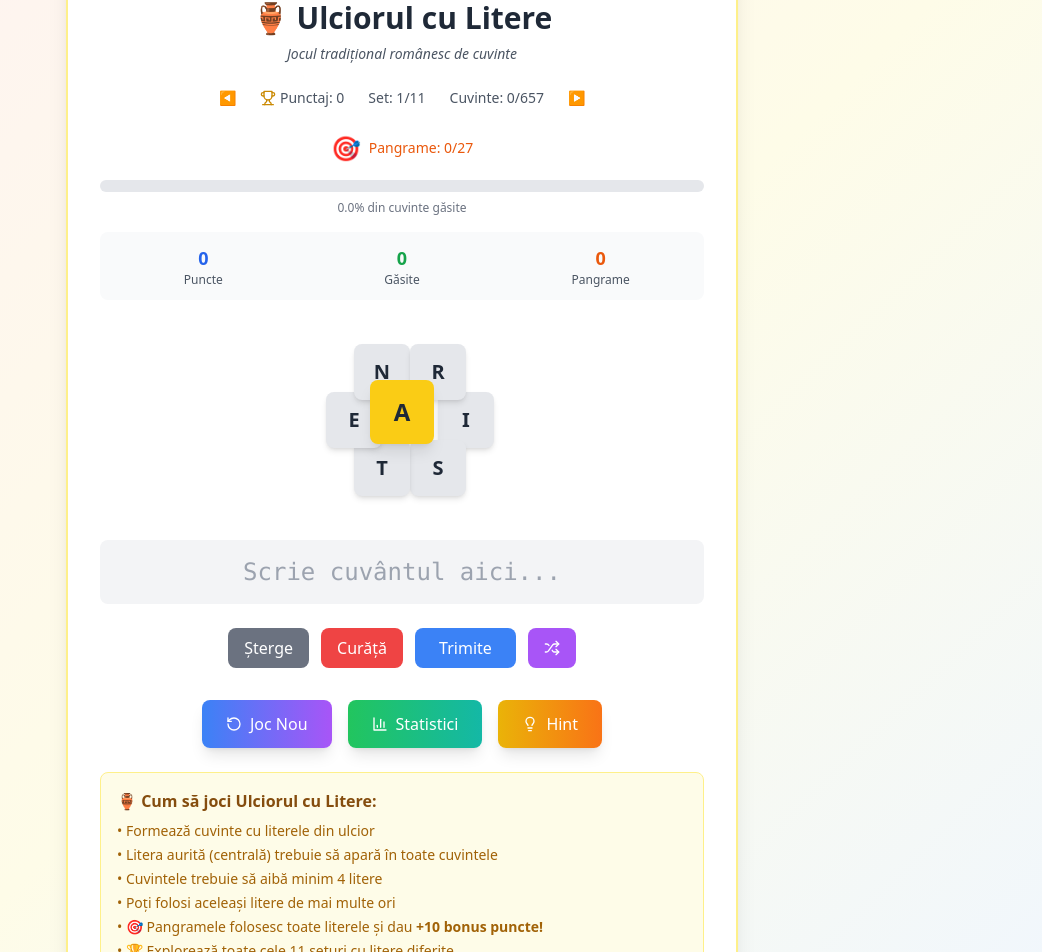
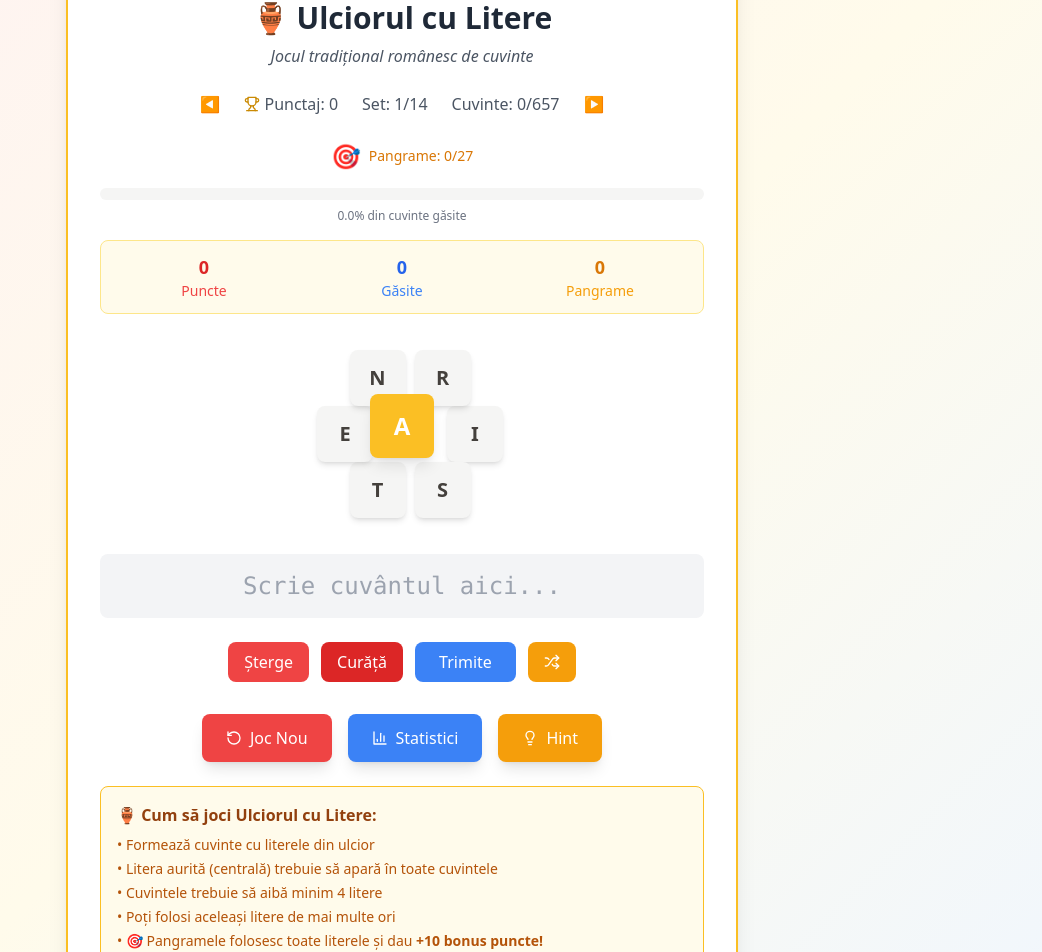
Before and after one commit to Michael1cs/ulciorul-cu-litere, a React (Create React App) app: page / in a window 1280 px wide. Shown: the part 106-1058 px from the top of the page, without its empty margins (238-1280 px from the left). Built offline with nearby package versions, Linux system fonts and the light colour scheme.

Commit message:
🎨 Paletă de culori îmbunătățită - culori mai deschise, fundal crem, aspect mai plăcut

```diff
--- a/src/App.tsx
+++ b/src/App.tsx
@@ -35,6 +35,13 @@ interface StatsData {
   averageScore: number;
 }
 
+interface DailySetProgress {
+  foundWords: string[];
+  score: number;
+  date: string;
+  setId: number;
+}
+
 export default function UlciorulCuLitere() {
   const letterSets: LetterSet[] = [
     { letters: ['A', 'S', 'T', 'R', 'I', 'N', 'E'], center: 'A', id: 1 },
@@ -47,7 +54,10 @@ export default function UlciorulCuLitere() {
     { letters: ['A', 'B', 'S', 'O', 'L', 'U', 'T'], center: 'A', id: 8 },
     { letters: ['E', 'X', 'P', 'L', 'I', 'C', 'A'], center: 'E', id: 9 },
     { letters: ['I', 'M', 'P', 'O', 'R', 'T', 'A'], center: 'I', id: 10 },
-    { letters: ['Ă', 'T', 'A', 'R', 'I', 'M', 'U'], center: 'Ă', id: 11 }
+    { letters: ['Ă', 'T', 'A', 'R', 'I', 'M', 'U'], center: 'Ă', id: 11 },
+    { letters: ['Î', 'N', 'T', 'R', 'E', 'A', 'G'], center: 'Î', id: 12 },
+    { letters: ['Ș', 'T', 'I', 'R', 'E', 'A', 'N'], center: 'Ș', id: 13 },
+    { letters: ['Ț', 'A', 'R', 'Ă', 'N', 'I', 'E'], center: 'Ț', id: 14 }
   ];
 
   // Dicționare complete din fișierul JSON
@@ -75,6 +85,7 @@ export default function UlciorulCuLitere() {
   const [showStats, setShowStats] = useState<boolean>(false);
   const [dailyStats, setDailyStats] = useState<Record<string, DailyStats>>({});
   const [generalStats, setGeneralStats] = useState<GeneralStats>({ totalGames: 0, totalScore: 0, streak: 0 });
+  const [dailySetProgress, setDailySetProgress] = useState<Record<string, DailySetProgress>>({});
 
   const shuffleLetters = useCallback(() => {
     const letters = currentSet.letters.filter((letter: string) => letter !== currentSet.center);
@@ -143,6 +154,73 @@ export default function UlciorulCuLitere() {
     shuffleLetters();
   }, [currentSet, shuffleLetters]);
 
+  // Salvează progresul setului curent
+  const saveSetProgress = (): void => {
+    const today = new Date().toISOString().split('T')[0];
+    const progressKey = `${today}-${currentSet.id}`;
+
+    try {
+      const newProgress = {
+        ...dailySetProgress,
+        [progressKey]: {
+          foundWords: [...foundWords],
+          score: score,
+          date: today,
+          setId: currentSet.id
+        }
+      };
+
+      setDailySetProgress(newProgress);
+      localStorage.setItem('ulciorul_set_progress', JSON.stringify(newProgress));
+    } catch (error) {
+      console.error('Eroare la salvarea progresului:', error);
+    }
+  };
+
+  // Încarcă progresul pentru setul curent
+  const loadSetProgress = (setId: number): void => {
+    const today = new Date().toISOString().split('T')[0];
+    const progressKey = `${today}-${setId}`;
+    const progress = dailySetProgress[progressKey];
+
+    if (progress && progress.date === today) {
+      setFoundWords([...progress.foundWords]);
+      setScore(progress.score);
+      setMessage('Progresul pentru astăzi a fost restaurat! 🎯');
+      setTimeout(() => setMessage(''), 3000);
+    } else {
+      // Reset pentru ziua nouă sau set nou
+      setFoundWords([]);
+      setScore(0);
+      setMessage('');
+    }
+  };
+
+  // Salvează progresul automat când se schimbă cuvintele găsite sau scorul
+  useEffect(() => {
+    if (foundWords.length > 0 && currentSet.id) {
+      const today = new Date().toISOString().split('T')[0];
+      const progressKey = `${today}-${currentSet.id}`;
+
+      try {
+        const newProgress = {
+          ...dailySetProgress,
+          [progressKey]: {
+            foundWords: [...foundWords],
+            score: score,
+            date: today,
+            setId: currentSet.id
+          }
+        };
+
+        setDailySetProgress(newProgress);
+        localStorage.setItem('ulciorul_set_progress', JSON.stringify(newProgress));
+      } catch (error) {
+        console.error('Eroare la salvarea progresului:', error);
+      }
+    }
+  }, [foundWords, score, currentSet.id]);
+
   const addSimpleDiacritics = (word: string): string => {
     if (!withDiacritics) return word;
 
@@ -157,7 +235,15 @@ export default function UlciorulCuLitere() {
       .replace(/\bMARIT\b/g, 'MĂRIT')
       .replace(/\bMATURA\b/g, 'MĂTURĂ')
       .replace(/\bRAREA\b/g, 'RĂREA')
-      .replace(/\bAMARI\b/g, 'AMĂRI');
+      .replace(/\bAMARI\b/g, 'AMĂRI')
+      .replace(/\bINTREGI\b/g, 'ÎNTREGI')
+      .replace(/\bINTREGA\b/g, 'ÎNTREAGĂ')
+      .replace(/\bSTIREA\b/g, 'ȘTIREA')
+      .replace(/\bSTIRI\b/g, 'ȘTIRI')
+      .replace(/\bSTIINTA\b/g, 'ȘTIINȚA')
+      .replace(/\bTARA\b/g, 'ȚARA')
+      .replace(/\bTARANI\b/g, 'ȚĂRANI')
+      .replace(/\bTINTA\b/g, 'ȚINTĂ');
   };
 
   const handleLetterClick = (letter: string): void => {
@@ -254,8 +340,10 @@ export default function UlciorulCuLitere() {
   };
 
   const newGame = (): void => {
-    // Salvează statisticile jocului curent înainte de a începe unul nou
+    // Salvează progresul setului curent înainte de a schimba
     if (foundWords.length > 0) {
+      saveSetProgress();
+
       const currentPangrams = foundWords.filter((word: string) => {
         const wordLetters = new Set(word.replace(/[ĂÂ]/g, 'A').replace(/[ÎÍ]/g, 'I').replace(/[ȘŞ]/g, 'S').replace(/[ȚŢ]/g, 'T').split(''));
         return currentSet.letters.every((letter: string) => wordLetters.has(letter));
@@ -266,15 +354,17 @@ export default function UlciorulCuLitere() {
 
     const randomSet = letterSets[Math.floor(Math.random() * letterSets.length)];
     setCurrentSet(randomSet);
-    setFoundWords([]);
     setCurrentWord('');
-    setMessage('');
-    setScore(0);
+
+    // Încarcă progresul pentru noul set (dacă există pentru astăzi)
+    setTimeout(() => loadSetProgress(randomSet.id), 100);
   };
 
   const switchSet = (direction: 'prev' | 'next'): void => {
-    // Salvează statisticile înainte de a schimba setul
+    // Salvează progresul setului curent înainte de a schimba
     if (foundWords.length > 0) {
+      saveSetProgress();
+
       const currentPangrams = foundWords.filter((word: string) => {
         const wordLetters = new Set(word.replace(/[ĂÂ]/g, 'A').replace(/[ÎÍ]/g, 'I').replace(/[ȘŞ]/g, 'S').replace(/[ȚŢ]/g, 'T').split(''));
         return currentSet.letters.every((letter: string) => wordLetters.has(letter));
@@ -292,11 +382,12 @@ export default function UlciorulCuLitere() {
       newIndex = currentIndex < letterSets.length - 1 ? currentIndex + 1 : 0;
     }
 
-    setCurrentSet(letterSets[newIndex]);
-    setFoundWords([]);
+    const newSet = letterSets[newIndex];
+    setCurrentSet(newSet);
     setCurrentWord('');
-    setMessage('');
-    setScore(0);
+
+    // Încarcă progresul pentru noul set (dacă există pentru astăzi)
+    setTimeout(() => loadSetProgress(newSet.id), 100);
   };
 
   const toggleDiacritics = (): void => {
@@ -427,26 +518,26 @@ export default function UlciorulCuLitere() {
   };
 
   return (
-    <div className="min-h-screen bg-gradient-to-br from-red-50 via-yellow-50 to-blue-50 p-3 sm:p-6">
+    <div className="min-h-screen bg-gradient-to-br from-red-50 via-amber-50 to-blue-50 p-3 md:p-6">
       <div className="max-w-2xl mx-auto">
-        <div className="bg-white rounded-2xl shadow-xl p-4 sm:p-8 border-2 border-yellow-200">
+        <div className="bg-white rounded-2xl shadow-xl p-4 md:p-8 border-2 border-amber-400">
 
           <div className="flex justify-center mb-4">
             <div className="text-2xl">🌻 🏺 🌻</div>
           </div>
 
-          <div className="text-center mb-6 sm:mb-8">
-            <h1 className="text-2xl sm:text-3xl font-bold text-gray-800 mb-2">🏺 Ulciorul cu Litere</h1>
-            <p className="text-xs sm:text-sm text-gray-600 mb-4 italic">Jocul tradițional românesc de cuvinte</p>
+          <div className="text-center mb-6 md:mb-8">
+            <h1 className="text-2xl md:text-3xl font-bold text-gray-800 mb-2">🏺 Ulciorul cu Litere</h1>
+            <p className="text-sm md:text-base text-gray-600 mb-4 italic">Jocul tradițional românesc de cuvinte</p>
 
-            <div className="flex justify-center items-center gap-2 sm:gap-4 text-xs sm:text-sm text-gray-600 mb-4">
+            <div className="flex justify-center items-center gap-2 md:gap-4 text-sm md:text-base text-gray-600 mb-4">
               <button onClick={() => switchSet('prev')} className="p-2 hover:bg-gray-100 rounded-full transition-colors">◀</button>
               <div className="flex items-center gap-6">
                 <div className="flex items-center gap-1">
                   <Trophy className="w-4 h-4 text-yellow-600" />
                   <span>Punctaj: {score}</span>
                 </div>
-                <div>Set: {currentSet.id}/11</div>
+                <div>Set: {currentSet.id}/14</div>
                 <div>Cuvinte: {foundWords.length}/{totalWords}</div>
               </div>
               <button onClick={() => switchSet('next')} className="p-2 hover:bg-gray-100 rounded-full transition-colors">▶</button>
@@ -456,47 +547,47 @@ export default function UlciorulCuLitere() {
               <div className="mb-4">
                 <div className="flex justify-center items-center gap-2 text-sm">
                   <span className="text-2xl">🎯</span>
-                  <span className="text-orange-600 font-medium">Pangrame: {pangrams.length}/{maxPangrams}</span>
+                  <span className="text-amber-600 font-medium">Pangrame: {pangrams.length}/{maxPangrams}</span>
                 </div>
               </div>
             )}
 
-            <div className="w-full bg-gray-200 rounded-full h-3 mb-2">
+            <div className="w-full bg-stone-100 rounded-full h-3 mb-2">
               <div
-                className="bg-gradient-to-r from-red-500 via-yellow-500 to-blue-500 h-3 rounded-full transition-all duration-500 ease-in-out"
+                className="bg-gradient-to-r from-red-400 via-amber-400 to-blue-500 h-3 rounded-full transition-all duration-500 ease-in-out"
                 style={{ width: `${progress}%` }}
               ></div>
             </div>
             <div className="text-xs text-gray-500">{progress.toFixed(1)}% din cuvinte găsite</div>
 
-            <div className="grid grid-cols-3 gap-2 sm:gap-4 mt-4 p-2 sm:p-3 bg-gray-50 rounded-lg">
+            <div className="grid grid-cols-3 gap-2 md:gap-4 mt-4 p-2 md:p-3 bg-amber-50 rounded-lg border border-amber-200">
               <div className="text-center">
-                <div className="text-base sm:text-lg font-bold text-blue-600">{score}</div>
-                <div className="text-xs text-gray-600">Puncte</div>
+                <div className="text-base md:text-lg font-bold text-red-600">{score}</div>
+                <div className="text-xs md:text-sm text-red-500">Puncte</div>
               </div>
               <div className="text-center">
-                <div className="text-base sm:text-lg font-bold text-green-600">{foundWords.length}</div>
-                <div className="text-xs text-gray-600">Găsite</div>
+                <div className="text-base md:text-lg font-bold text-blue-600">{foundWords.length}</div>
+                <div className="text-xs md:text-sm text-blue-500">Găsite</div>
               </div>
               <div className="text-center">
-                <div className="text-base sm:text-lg font-bold text-orange-600">{pangrams.length}</div>
-                <div className="text-xs text-gray-600">Pangrame</div>
+                <div className="text-base md:text-lg font-bold text-amber-600">{pangrams.length}</div>
+                <div className="text-xs md:text-sm text-amber-500">Pangrame</div>
               </div>
             </div>
           </div>
 
-          <div className="flex justify-center mb-8 sm:mb-12">
-            <div className="relative w-32 sm:w-40 h-32 sm:h-40">
+          <div className="flex justify-center mb-8 md:mb-12">
+            <div className="relative w-32 md:w-40 h-32 md:h-40">
               <button
                 onClick={() => handleLetterClick(currentSet.center)}
-                className="absolute top-1/2 left-1/2 transform -translate-x-1/2 -translate-y-1/2 w-12 sm:w-16 h-12 sm:h-16 bg-yellow-400 hover:bg-yellow-500 rounded-lg text-xl sm:text-2xl font-bold text-gray-800 transition-all duration-200 shadow-lg z-10 hover:scale-105"
+                className="absolute top-1/2 left-1/2 transform -translate-x-1/2 -translate-y-1/2 w-12 md:w-16 h-12 md:h-16 bg-amber-400 hover:bg-amber-500 rounded-lg text-xl md:text-2xl font-bold text-white transition-all duration-200 shadow-lg z-10 hover:scale-105"
               >
                 {currentSet.center}
               </button>
 
               {shuffledLetters.map((letter: string, index: number) => {
                 const angle = (index * 60) * (Math.PI / 180);
-                const radius = 56; // Reduced from 70 for mobile
+                const radius = 65; // Radius optimizat pentru toate ecranele
                 const x = Math.cos(angle) * radius;
                 const y = Math.sin(angle) * radius;
 
@@ -504,10 +595,10 @@ export default function UlciorulCuLitere() {
                   <button
                     key={index}
                     onClick={() => handleLetterClick(letter)}
-                    className="absolute w-10 sm:w-14 h-10 sm:h-14 bg-gray-200 hover:bg-gray-300 rounded-lg text-lg sm:text-xl font-bold text-gray-800 transition-all duration-200 shadow-md hover:scale-105"
+                    className="absolute w-10 md:w-14 h-10 md:h-14 bg-stone-100 hover:bg-stone-200 rounded-lg text-lg md:text-xl font-bold text-stone-700 transition-all duration-200 shadow-md hover:scale-105"
                     style={{
-                      left: `calc(50% + ${x}px - ${20}px)`, // Adjusted for smaller buttons
-                      top: `calc(50% + ${y}px - ${20}px)`
+                      left: `calc(50% + ${x}px - 20px)`,
+                      top: `calc(50% + ${y}px - 20px)`
                     }}
                   >
                     {letter}
@@ -518,66 +609,66 @@ export default function UlciorulCuLitere() {
           </div>
 
           <div className="text-center mb-6">
-            <div className="bg-gray-100 rounded-lg p-3 sm:p-4 mb-4">
+            <div className="bg-gray-100 rounded-lg p-3 md:p-4 mb-4">
               <input
                 type="text"
                 value={currentWord}
                 onChange={(e) => setCurrentWord(e.target.value.toUpperCase())}
-                className="text-xl sm:text-2xl font-mono text-center bg-transparent border-none outline-none w-full"
+                className="text-xl md:text-2xl font-mono text-center bg-transparent border-none outline-none w-full"
                 placeholder="Scrie cuvântul aici..."
               />
             </div>
 
             {message && (
               <div className={`p-3 rounded-lg text-sm font-medium transition-all duration-300 ${
-                message.includes('Bravo') ? 'bg-green-100 text-green-800' : 'bg-red-100 text-red-800'
+                message.includes('Bravo') ? 'bg-amber-100 text-amber-800' : 'bg-red-100 text-red-700'
               }`}>
                 {message}
               </div>
             )}
           </div>
 
-          <div className="flex flex-wrap justify-center gap-2 sm:gap-3 mb-8">
+          <div className="flex flex-wrap justify-center gap-2 md:gap-3 mb-8">
             <button
               onClick={deleteLastLetter}
-              className="px-3 sm:px-4 py-2 bg-gray-500 hover:bg-gray-600 text-white rounded-lg transition-colors text-sm sm:text-base"
+              className="px-3 md:px-4 py-2 bg-red-500 hover:bg-red-600 text-white rounded-lg transition-colors text-sm md:text-base"
             >
               Șterge
             </button>
             <button
               onClick={clearWord}
-              className="px-3 sm:px-4 py-2 bg-red-500 hover:bg-red-600 text-white rounded-lg transition-colors text-sm sm:text-base"
+              className="px-3 md:px-4 py-2 bg-red-600 hover:bg-red-700 text-white rounded-lg transition-colors text-sm md:text-base"
             >
               Curăță
             </button>
             <button
               onClick={submitWord}
-              className="px-4 sm:px-6 py-2 bg-blue-500 hover:bg-blue-600 text-white rounded-lg font-medium transition-colors text-sm sm:text-base"
+              className="px-4 md:px-6 py-2 bg-blue-500 hover:bg-blue-600 text-white rounded-lg font-medium transition-colors text-sm md:text-base"
             >
               Trimite
             </button>
             <button
               onClick={shuffleLetters}
-              className="px-3 sm:px-4 py-2 bg-purple-500 hover:bg-purple-600 text-white rounded-lg transition-colors"
+              className="px-3 md:px-4 py-2 bg-amber-500 hover:bg-amber-600 text-white rounded-lg transition-colors"
             >
               <Shuffle className="w-4 h-4" />
             </button>
           </div>
 
           {foundWords.length > 0 && (
-            <div className="mb-4 sm:mb-6">
-              <h3 className="text-base sm:text-lg font-semibold text-gray-800 mb-3 flex items-center gap-2">
-                <BookOpen className="w-4 sm:w-5 h-4 sm:h-5" />
+            <div className="mb-4 md:mb-6">
+              <h3 className="text-base md:text-lg font-semibold text-gray-800 mb-3 flex items-center gap-2">
+                <BookOpen className="w-4 md:w-5 h-4 md:h-5" />
                 Cuvinte găsite ({foundWords.length}):
               </h3>
-              <div className="flex flex-wrap gap-1 sm:gap-2 max-h-32 overflow-y-auto">
+              <div className="flex flex-wrap gap-1 md:gap-2 max-h-32 overflow-y-auto">
                 {foundWords.map((word: string, index: number) => (
                   <span
                     key={index}
-                    className={`px-2 sm:px-3 py-1 rounded-full text-xs sm:text-sm font-medium transition-all duration-200 ${
+                    className={`px-2 md:px-3 py-1 rounded-full text-xs md:text-sm font-medium transition-all duration-200 ${
                       pangrams.includes(word)
-                        ? 'bg-orange-100 text-orange-800 border border-orange-300'
-                        : 'bg-green-100 text-green-800'
+                        ? 'bg-amber-100 text-amber-700 border border-amber-300'
+                        : 'bg-stone-100 text-stone-700'
                     }`}
                   >
                     {word}
@@ -588,47 +679,47 @@ export default function UlciorulCuLitere() {
             </div>
           )}
 
-          <div className="flex flex-col sm:flex-row justify-center gap-3 sm:gap-4 mb-6">
+          <div className="flex flex-col md:flex-row justify-center gap-3 md:gap-4 mb-6">
             <button
               onClick={newGame}
-              className="px-4 sm:px-6 py-2 sm:py-3 bg-gradient-to-r from-blue-500 to-purple-500 hover:from-blue-600 hover:to-purple-600 text-white rounded-lg font-medium transition-all duration-200 flex items-center justify-center gap-2 shadow-lg hover:shadow-xl text-sm sm:text-base"
+              className="px-4 md:px-6 py-2 md:py-3 bg-red-500 hover:bg-red-600 text-white rounded-lg font-medium transition-all duration-200 flex items-center justify-center gap-2 shadow-lg hover:shadow-xl text-sm md:text-base"
             >
               <RotateCcw className="w-4 h-4" />
               Joc Nou
             </button>
             <button
               onClick={() => setShowStats(true)}
-              className="px-4 sm:px-6 py-2 sm:py-3 bg-gradient-to-r from-green-500 to-teal-500 hover:from-green-600 hover:to-teal-600 text-white rounded-lg font-medium transition-all duration-200 flex items-center justify-center gap-2 shadow-lg hover:shadow-xl text-sm sm:text-base"
+              className="px-4 md:px-6 py-2 md:py-3 bg-blue-500 hover:bg-blue-600 text-white rounded-lg font-medium transition-all duration-200 flex items-center justify-center gap-2 shadow-lg hover:shadow-xl text-sm md:text-base"
             >
               <BarChart3 className="w-4 h-4" />
               Statistici
             </button>
             <button
               onClick={() => setMessage(foundWords.length > 0 ? `Ai găsit ${foundWords.length} din ${totalWords} cuvinte! Continuă să cauți! 🔍` : 'Încearcă să formezi cuvinte cu literele din ulcior! 🏺')}
-              className="px-4 sm:px-6 py-2 sm:py-3 bg-gradient-to-r from-yellow-500 to-orange-500 hover:from-yellow-600 hover:to-orange-600 text-white rounded-lg font-medium transition-all duration-200 flex items-center justify-center gap-2 shadow-lg hover:shadow-xl text-sm sm:text-base"
+              className="px-4 md:px-6 py-2 md:py-3 bg-amber-500 hover:bg-amber-600 text-white rounded-lg font-medium transition-all duration-200 flex items-center justify-center gap-2 shadow-lg hover:shadow-xl text-sm md:text-base"
             >
               <Lightbulb className="w-4 h-4" />
               Hint
             </button>
           </div>
 
-          <div className="p-3 sm:p-4 bg-yellow-50 rounded-lg border border-yellow-200">
-            <h4 className="font-semibold text-yellow-800 mb-2 flex items-center gap-2 text-sm sm:text-base">
+          <div className="p-3 md:p-4 bg-amber-50 rounded-lg border border-amber-400">
+            <h4 className="font-semibold text-amber-800 mb-2 flex items-center gap-2 text-sm md:text-base">
               🏺 Cum să joci Ulciorul cu Litere:
             </h4>
-            <ul className="text-xs sm:text-sm text-yellow-700 space-y-1">
+            <ul className="text-xs md:text-sm text-amber-700 space-y-1">
               <li>• Formează cuvinte cu literele din ulcior</li>
               <li>• Litera aurită (centrală) trebuie să apară în toate cuvintele</li>
               <li>• Cuvintele trebuie să aibă minim 4 litere</li>
               <li>• Poți folosi aceleași litere de mai multe ori</li>
               <li>• 🎯 Pangramele folosesc toate literele și dau <strong>+10 bonus puncte!</strong></li>
-              <li>• 🏆 Explorează toate cele 11 seturi cu litere diferite</li>
+              <li>• 🏆 Explorează toate cele 14 seturi cu litere diferite</li>
               <li>• 📊 Urmărește progresul în statistici zilnice și săptămânale</li>
               <li>• Găsește toate cuvintele pentru a umple ulciorul! 🌻</li>
             </ul>
 
-            <div className="mt-3 p-2 bg-yellow-100 rounded text-xs text-yellow-800">
-              💡 <strong>Sfat:</strong> Cuvintele greșite se șterg automat! Pangramele primesc +10 bonus puncte!
+            <div className="mt-3 p-2 bg-amber-100 rounded text-xs md:text-sm text-amber-800">
+              💡 <strong>Sfat:</strong> Progresul se salvează automat pe 24h per set! Pangramele primesc +10 bonus puncte!
             </div>
           </div>
 
```
